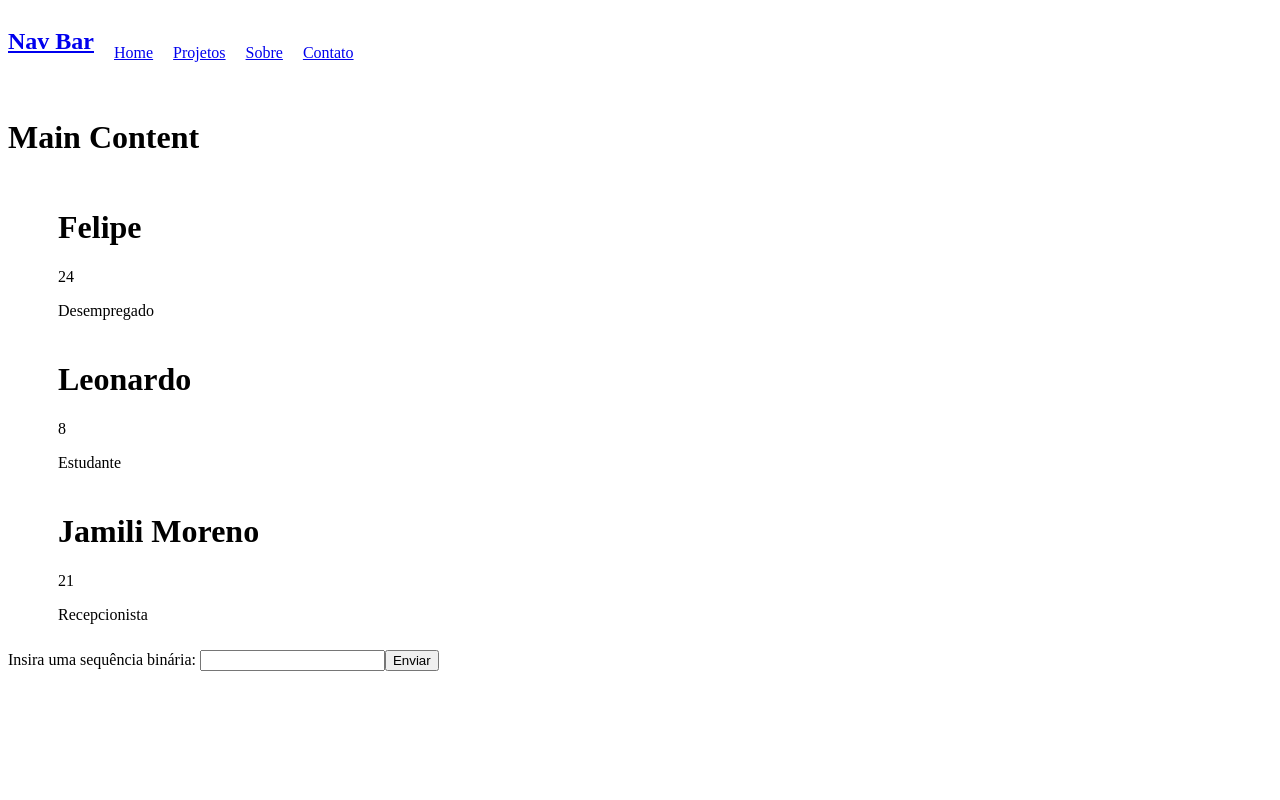
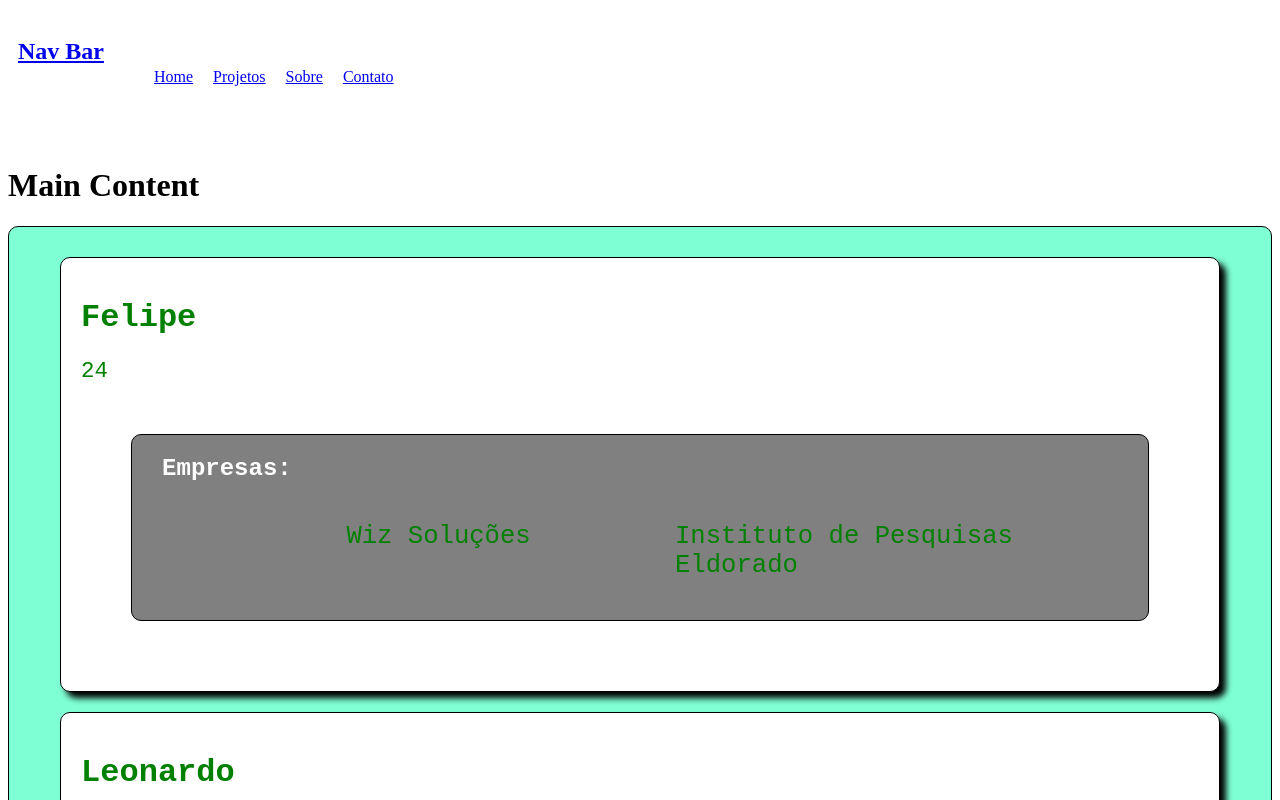
Before and after one commit to Felipe-ABS/ReactPortfolio, a React (Vite) app: page / in a window 1280 px wide. Shown: the top 800 px of the page. Built offline with nearby package versions, Linux system fonts and the light colour scheme.

Commit message:
Testando estilos CSS na lista

```diff
--- a/src/App.css
+++ b/src/App.css
@@ -1,8 +1,19 @@
 nav {
   display: flex;
+  padding: 10px;
+}
+
+nav li {
+  padding: 10px;
+}
+
+span {
+  font-size: 1.4rem;
 }
 
 ul, li {
   display: flex;
-  padding: 10px;
+  justify-content: space-around;
+  margin: 20px 0px;
+  /* padding: 10px; */
 }
--- /dev/null
+++ b/src/components/lista/lista.css
@@ -0,0 +1,35 @@
+.lista-nomes {
+    border: 1px solid black;
+    border-radius: 10px;
+    padding: 10px;
+    background-color: #7fffd4;
+    font-size: 16px;
+    font-family: monospace;
+}
+
+.lista-nomes .cards {
+    border: 1px solid black;
+    border-radius: 10px;
+    background-color: white;
+    width: 90%;
+    padding: 20px;
+    box-shadow: 6px 6px 6px black;
+}
+
+.cards .experiencias {
+    border: 1px solid black;
+    border-radius: 10px;
+    background-color: gray;
+    color: white;
+    margin: 50px;
+    padding-left: 30px;
+}
+
+.lista-nomes .empresa {
+    font-size: 1.6em;
+    width: 100%;
+}
+
+.lista-nomes li {
+    color: green;
+}
--- a/src/components/lista/lista.jsx
+++ b/src/components/lista/lista.jsx
@@ -1,22 +1,22 @@
 import itens from "../../itens";
+import "./lista.css"
 
 function Lista({nome, idade, funcao, id}) {
-    // const lista = [
-    //     1,
-    //     2,
-    //     3
-    // ] // Se coloca na Key da tag a variável de onde você quer pegar a informação, nesse caso a lista de array
-    // console.log(Math.floor(Math.random()) * 10);
-    // console.log(chave);
-    // console.log(id);
     return (
-        <ol>
+        <ol className="lista-nomes">
             {itens.map((projeto) =>
                 <li key={projeto.id}>
-                    <div>
+                    <div className="cards">
                         <h1>{projeto.nome}</h1>
-                        <p>{projeto.idade}</p>
-                        <span>{projeto.funcao}</span>
+                        <span>{projeto.idade}</span>
+                        <div className="experiencias">
+                            <h2>Empresas:</h2>
+                            <ul>
+                                {projeto.experiencias.map((empresa, id) =>
+                                    <li key={id} className="empresa">{empresa.nome_empresa}</li>
+                                )}
+                            </ul>
+                        </div>
                     </div>
                 </li>
             )}
--- a/src/itens.js
+++ b/src/itens.js
@@ -3,18 +3,63 @@ export default [
         id: 0,
         nome: "Felipe",
         idade: 24,
-        funcao: "Desempregado"
+        experiencias: [
+            {
+                id: 0,
+                nome_empresa: "Wiz Soluções",
+                funcao: "Auxiliar de Escritório em Geral",
+                anoAdmissao: 2018,
+                anoDemissao: 2019,
+            },
+            {
+                id: 1,
+                nome_empresa: "Instituto de Pesquisas Eldorado",
+                funcao: "Auxiliar de Escritório em Geral",
+                anoAdmissao: 2018,
+                anoDemissao: 2024
+            },
+        ]
     },
     {
         id: 1,
         nome: "Leonardo",
         idade: 8,
-        funcao: "Estudante"
+        experiencias: [
+            {
+                id: 0,
+                nome_empresa: "Lipili",
+                funcao: "Estudante",
+                anoAdmissao: 2018,
+                anoDemissao: 2022,
+            },
+            {
+                id: 1,
+                nome_empresa: "Cesam",
+                funcao: "Estudante",
+                anoAdmissao: 2023,
+                anoDemissao: "Atual"
+            },
+        ]
     },
     {
         id: 2,
         nome: "Jamili Moreno",
         idade: 21,
-        funcao: "Recepcionista"
+        experiencias: [
+            {
+                id: 0,
+                nome_empresa: "Casa",
+                funcao: "Babysitter",
+                anoAdmissao: 2016,
+                anoDemissao: 2017,
+            },
+            {
+                id: 1,
+                nome_empresa: "Academia Evolve",
+                funcao: "Recepcionista Aprendiz",
+                anoAdmissao: 2023,
+                anoDemissao: 2024
+            },
+        ]
     }
 ]
```
